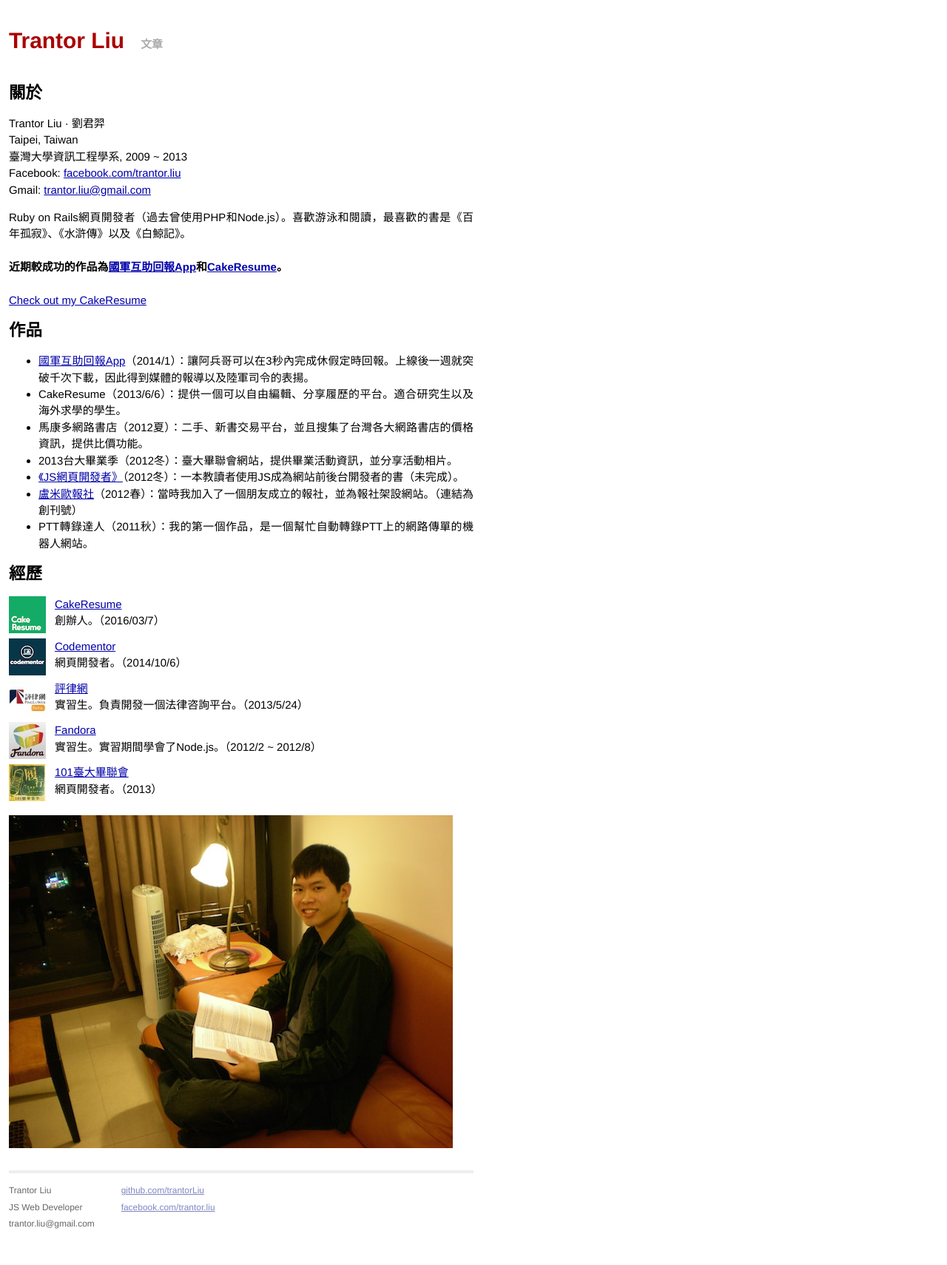
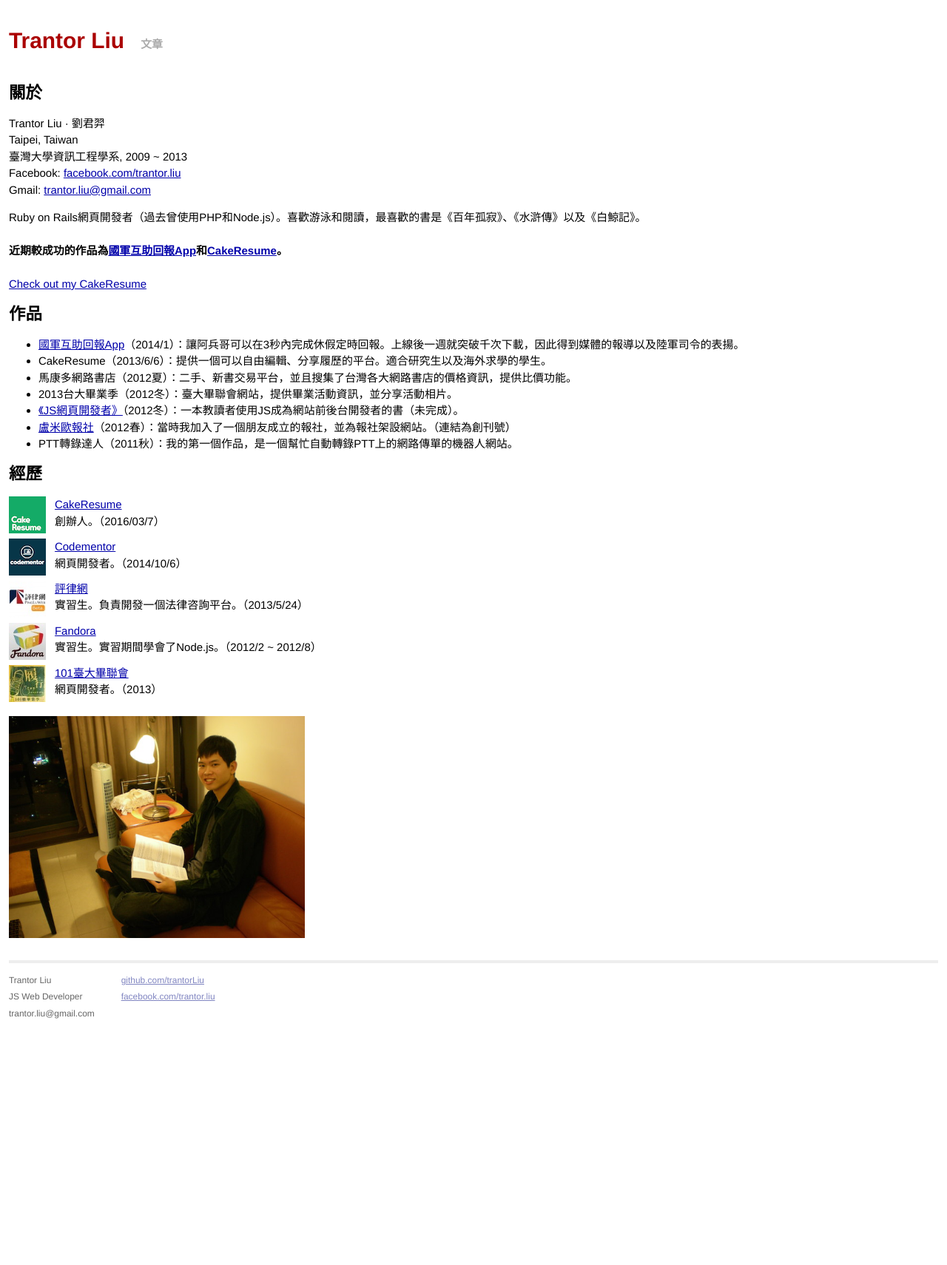
Before and after one commit to trantorLiu/trantorliu.github.io, a Jekyll site: the page built from index.html, in a window 1280 px wide. Shown: the whole page at 74% size. Built offline with Jekyll 4.4.1, drawn with Linux system fonts in a browser that asks for light colours; after the commit the page ends 1425 px from its top, so only the background shows below that.

Commit message:
Update main.css

```diff
--- a/css/main.css
+++ b/css/main.css
@@ -61,7 +61,7 @@
 /*
 /*****************************************************************************/
 .avatar {
-  width: 600px;
+  width: 400px;
   margin-top: 12px;
   max-width: 100%;
 }
@@ -83,7 +83,6 @@
 .site {
   font-size: 115%;
   text-align: justify;
-  width: 42em;
   max-width: 100%;
   line-height: 1.5em;
   padding: 24px 12px 32px;
```
